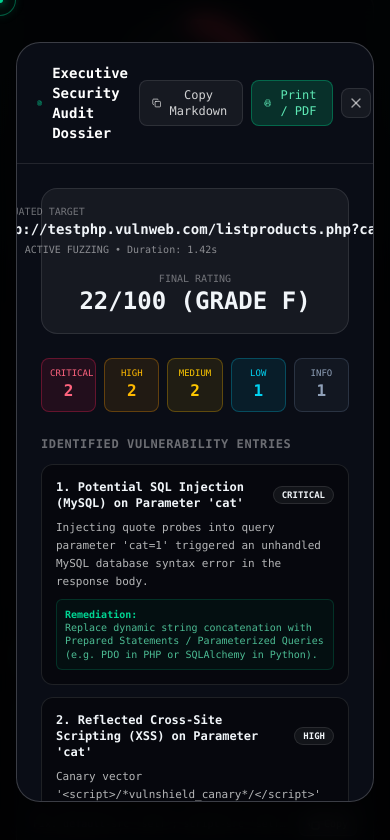
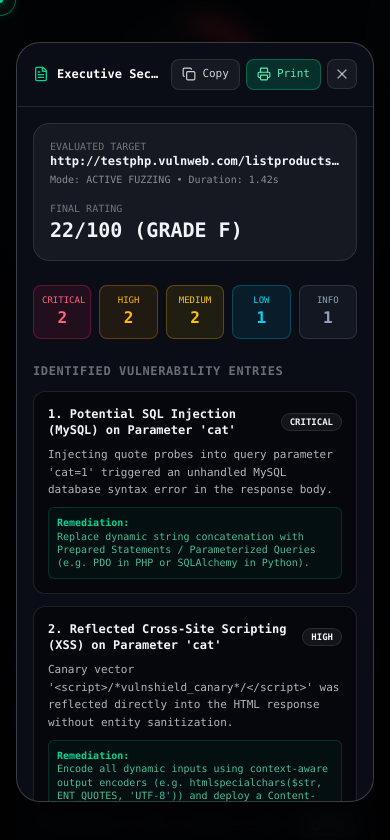
Before and after one commit to nyzxis/vulnshield, a React (Vite) app in the folder frontend/: page / in a window 390 px wide. Both pictures are taken after a click on the button "Export Dossier". Shown: the part 671-1511 px from the top of the page. Built offline with nearby package versions, Linux system fonts and the light colour scheme; no server answers.

Commit message:
style(responsive): refine mobile modal headers and target URL truncation

```diff
--- a/frontend/src/components/AuditOverview.tsx
+++ b/frontend/src/components/AuditOverview.tsx
@@ -123,14 +123,14 @@ export default function AuditOverview({
             isMinimal ? 'border-[#D8D2C5]' : 'border-white/10'
           }`}
         >
-          <div className="flex items-center gap-2">
+          <div className="flex items-center gap-2 min-w-0 max-w-full">
             <Globe
               className={`w-4 h-4 shrink-0 ${
                 isMinimal ? 'text-[#2C2924]' : 'text-emerald-400'
               }`}
             />
             <span
-              className={`text-xs font-mono truncate ${
+              className={`text-xs font-mono truncate min-w-0 flex-1 ${
                 isMinimal ? 'text-[#2C2924]' : 'text-white'
               }`}
               title={target}
--- a/frontend/src/components/ExportReportModal.tsx
+++ b/frontend/src/components/ExportReportModal.tsx
@@ -67,16 +67,16 @@ ${result.security_headers.map(h => `- ${h.header}: ${h.present ? 'IMPLEMENTED' :
       >
         {/* Modal Header */}
         <div
-          className={`p-5 border-b flex items-center justify-between ${
+          className={`p-4 sm:p-5 border-b flex flex-wrap items-center justify-between gap-3 ${
             isMinimal ? 'border-[#D8D2C5]' : 'border-white/10'
           }`}
         >
-          <div className="flex items-center gap-2.5">
+          <div className="flex items-center gap-2 min-w-0 flex-1">
             <FileText
-              className={`w-4 h-4 ${isMinimal ? 'text-[#2C2924]' : 'text-emerald-400'}`}
+              className={`w-4 h-4 shrink-0 ${isMinimal ? 'text-[#2C2924]' : 'text-emerald-400'}`}
             />
             <h3
-              className={`font-mono font-bold text-sm ${
+              className={`font-mono font-bold text-xs sm:text-sm truncate ${
                 isMinimal ? 'text-[#2C2924]' : 'text-white'
               }`}
             >
@@ -84,10 +84,10 @@ ${result.security_headers.map(h => `- ${h.header}: ${h.present ? 'IMPLEMENTED' :
             </h3>
           </div>
 
-          <div className="flex items-center gap-2">
+          <div className="flex items-center gap-1.5 sm:gap-2 shrink-0">
             <button
               onClick={handleCopyMarkdown}
-              className={`flex items-center gap-1.5 px-3 py-1.5 rounded-lg border text-xs font-mono transition-all active:scale-95 ${
+              className={`flex items-center gap-1.5 px-2.5 sm:px-3 py-1.5 rounded-lg border text-[11px] sm:text-xs font-mono transition-all active:scale-95 ${
                 copied
                   ? 'bg-emerald-500/20 border-emerald-500/40 text-emerald-300'
                   : isMinimal
@@ -96,19 +96,20 @@ ${result.security_headers.map(h => `- ${h.header}: ${h.present ? 'IMPLEMENTED' :
               }`}
             >
               {copied ? <Check className="w-3.5 h-3.5" /> : <Copy className="w-3.5 h-3.5" />}
-              <span>{copied ? 'Copied' : 'Copy Markdown'}</span>
+              <span className="hidden xs:inline sm:inline">{copied ? 'Copied' : 'Copy Markdown'}</span>
+              <span className="xs:hidden sm:hidden">{copied ? 'Copied' : 'Copy'}</span>
             </button>
 
             <button
               onClick={handlePrint}
-              className={`flex items-center gap-1.5 px-3 py-1.5 rounded-lg border text-xs font-mono transition-all active:scale-95 ${
+              className={`flex items-center gap-1.5 px-2.5 sm:px-3 py-1.5 rounded-lg border text-[11px] sm:text-xs font-mono transition-all active:scale-95 ${
                 isMinimal
                   ? 'bg-[#2C2924] text-[#F4F1EA]'
                   : 'bg-emerald-500/20 border-emerald-500/40 text-emerald-300 hover:bg-emerald-500/30'
               }`}
             >
               <Printer className="w-3.5 h-3.5" />
-              <span>Print / PDF</span>
+              <span>Print</span>
             </button>
 
             <button
@@ -125,24 +126,24 @@ ${result.security_headers.map(h => `- ${h.header}: ${h.present ? 'IMPLEMENTED' :
         </div>
 
         {/* Scrollable Report Content */}
-        <div className="p-6 overflow-y-auto space-y-6 font-mono text-xs">
+        <div className="p-4 sm:p-6 overflow-y-auto space-y-6 font-mono text-xs">
           {/* Executive Overview Box */}
           <div
-            className={`p-4 rounded-2xl border flex flex-col sm:flex-row items-center justify-between gap-4 ${
+            className={`p-4 rounded-2xl border flex flex-col sm:flex-row items-start sm:items-center justify-between gap-4 ${
               isMinimal ? 'bg-[#EAE5DB] border-[#D8D2C5]' : 'bg-white/5 border-white/10'
             }`}
           >
-            <div>
+            <div className="min-w-0 w-full flex-1">
               <span className="text-[10px] uppercase text-white/40 block">Evaluated Target</span>
-              <span className="text-sm font-bold block truncate max-w-md">{result.target}</span>
+              <span className="text-xs sm:text-sm font-bold block truncate max-w-full">{result.target}</span>
               <span className="text-[10px] text-white/50 block mt-1">
                 Mode: {result.scan_mode} • Duration: {result.duration_seconds}s
               </span>
             </div>
 
-            <div className="text-center sm:text-right">
+            <div className="text-left sm:text-right shrink-0">
               <span className="text-[10px] uppercase text-white/40 block">Final Rating</span>
-              <span className="text-2xl font-black">{result.score}/100 (GRADE {result.grade})</span>
+              <span className="text-xl sm:text-2xl font-black">{result.score}/100 (GRADE {result.grade})</span>
             </div>
           </div>
 
```
